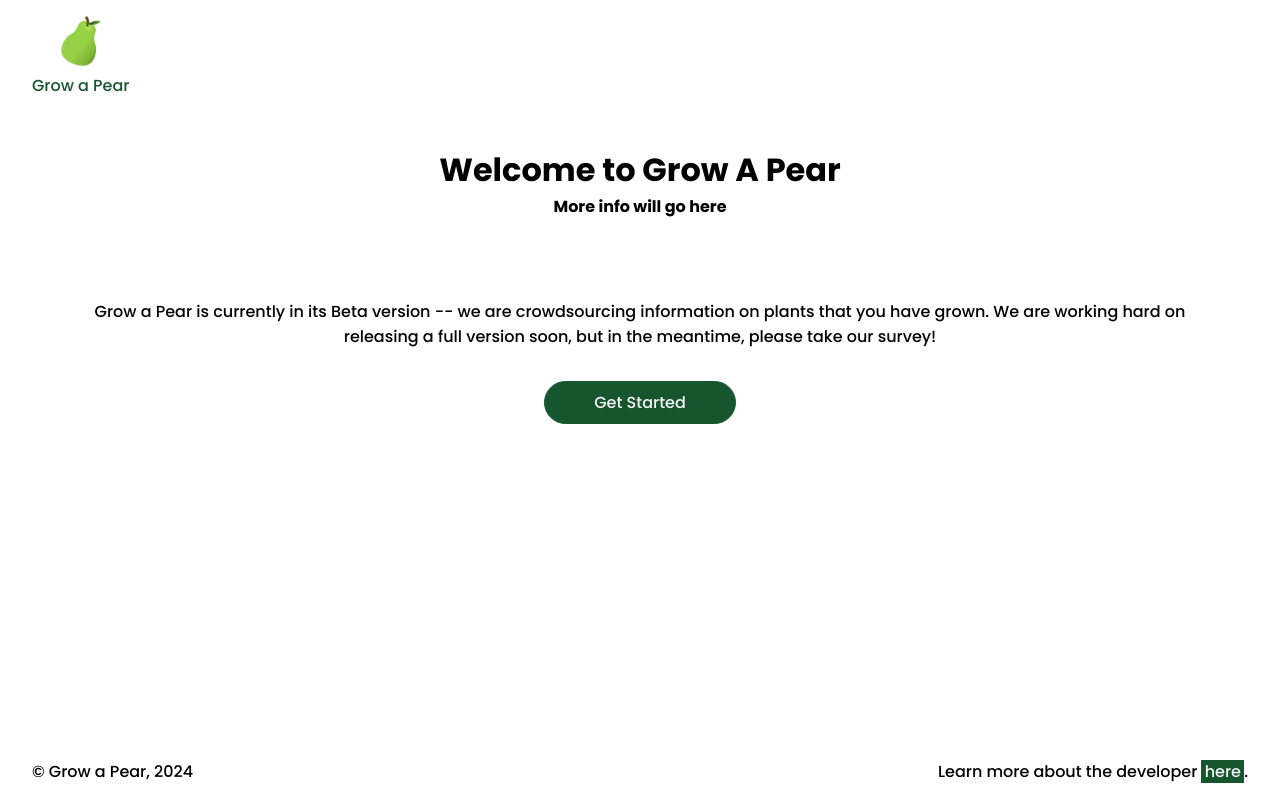
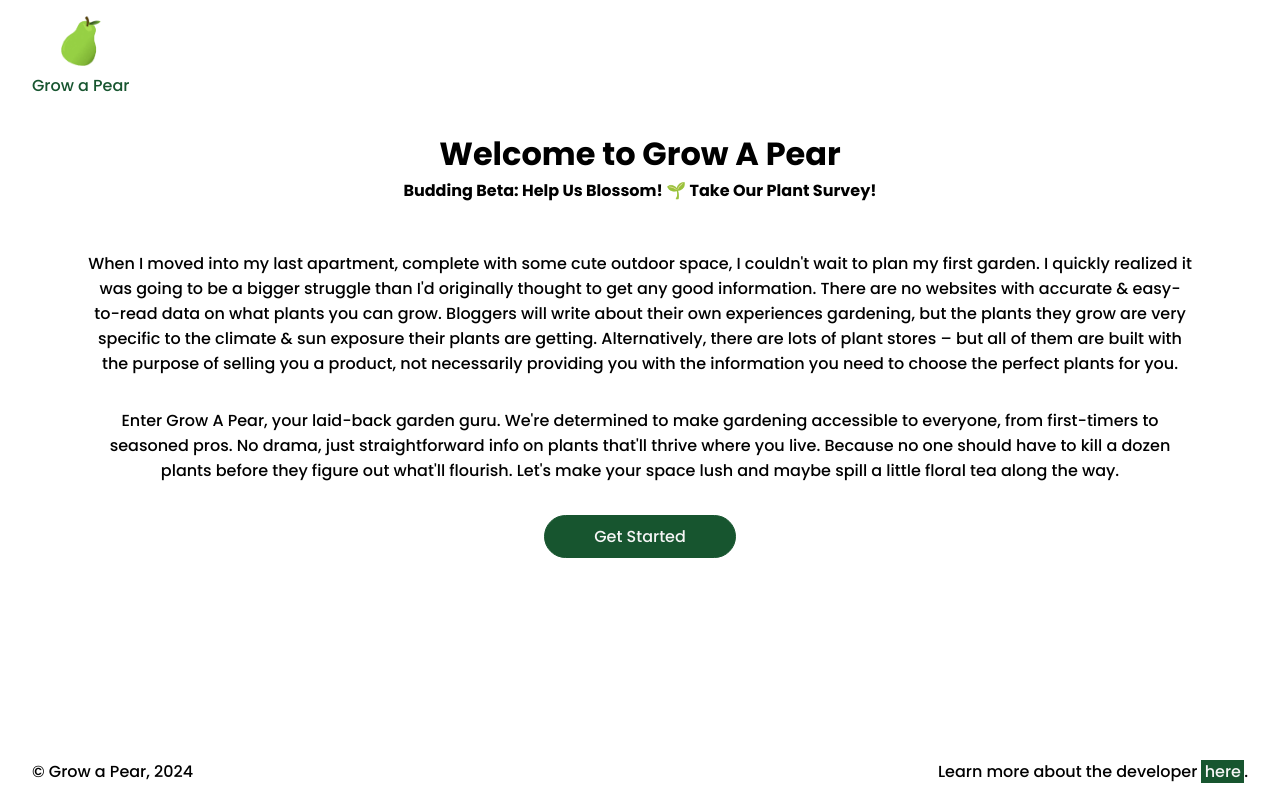
Before and after one commit to meredith-j/grow-a-pear-frontend, a Next.js app: page / in a window 1280 px wide. Built offline with nearby package versions, Linux system fonts and the light colour scheme.

Commit message:
updated copy on home page

```diff
--- a/src/app/page.js
+++ b/src/app/page.js
@@ -13,10 +13,11 @@ export default function Page() {
   <div className={styles.main}>
     <div className={styles.hero}>
       <h1 className={styles.hero_header}>Welcome to Grow A Pear</h1>
-      <h3 className={styles.hero_subheader}>More info will go here</h3>
+      <h3 className={styles.hero_subheader}>Budding Beta: Help Us Blossom! 🌱 Take Our Plant Survey!</h3>
     </div>
     <div className={styles.info}>
-      <p className={styles.info_description}>Grow a Pear is currently in its Beta version -- we are crowdsourcing information on plants that you have grown. We are working hard on releasing a full version soon, but in the meantime, please take our survey!</p>
+      <p className={styles.info_description}>When I moved into my last apartment, complete with some cute outdoor space, I couldn't wait to plan my first garden. I quickly realized it was going to be a bigger struggle than I'd originally thought to get any good information. There are no websites with accurate & easy-to-read data on what plants you can grow. Bloggers will write about their own experiences gardening, but the plants they grow are very specific to the climate & sun exposure their plants are getting. Alternatively, there are lots of plant stores – but all of them are built with the purpose of selling you a product, not necessarily providing you with the information you need to choose the perfect plants for you.</p>
+      <p className={styles.info_description}>Enter Grow A Pear, your laid-back garden guru. We're determined to make gardening accessible to everyone, from first-timers to seasoned pros. No drama, just straightforward info on plants that'll thrive where you live. Because no one should have to kill a dozen plants before they figure out what'll flourish. Let's make your space lush and maybe spill a little floral tea along the way.</p>
       <Link
         href="/your-garden"
         className={styles.info_start}>
--- a/src/app/styles/home.module.scss
+++ b/src/app/styles/home.module.scss
@@ -11,7 +11,7 @@
 }
 
 .hero {
-  padding: 2rem 0.5rem;
+  padding: 1rem 0.5rem;
 
   &_header {
     text-align: center;
@@ -35,7 +35,7 @@
     padding: 0 0.75rem 2rem 0.75rem;
 
     @include tablet {
-      padding: 2rem 5rem;
+      padding: 1rem 5rem;
     }
   }
 
@@ -54,5 +54,6 @@
       text-align: center;
       border-radius: 10rem;
       border: 0.05rem solid $text-alt;
+      margin: 1rem 0 0 0;
       }
 }
```
